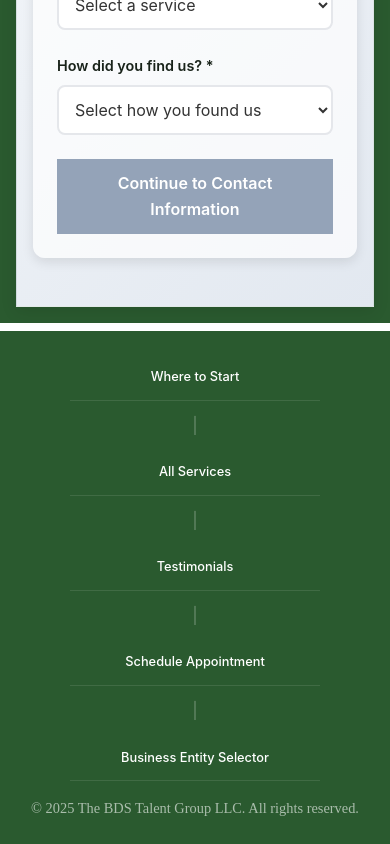
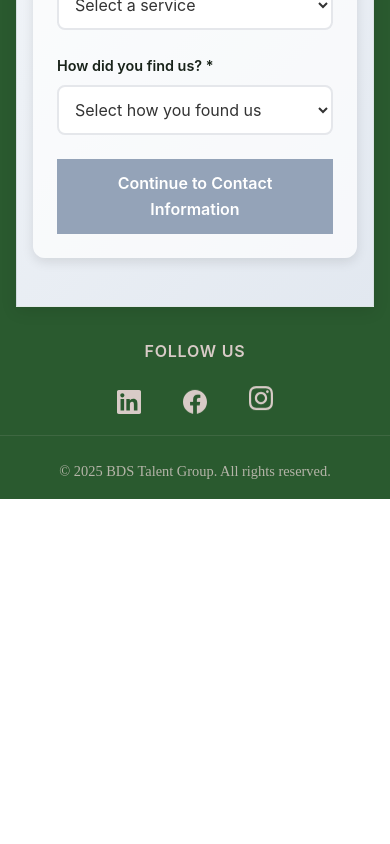
Before and after one commit to CartezDew/bdsfrontend, a React (Vite) app: page /get-started in a window 390 px wide. Shown: the part 1551-2395 px from the top of the page. After the commit the page ends 2050 px from the top, so only its background shows below. Built offline with nearby package versions, Linux system fonts and the light colour scheme.

Commit message:
updated responsive design for the footer at 680px breakpoint and added social media buttons and removed links to pages

```diff
--- a/src/components/Footer.jsx
+++ b/src/components/Footer.jsx
@@ -6,163 +6,110 @@ const Footer = () => {
   const location = useLocation();
   const navigate = useNavigate();
 
-  // Helper function to scroll to sections on current page
   const scrollToSection = (sectionId) => {
-    // If we're not on the home page, navigate to the home page with hash
     if (location.pathname !== '/') {
-      navigate(`/#${sectionId}`);
-      return;
+      navigate('/', { state: { scrollTo: sectionId } });
+    } else {
+      const element = document.getElementById(sectionId);
+      if (element) {
+        const navbar = document.querySelector('.navbar-container');
+        const navbarHeight = navbar ? navbar.offsetHeight : 0;
+        const elementTop = element.offsetTop;
+        const scrollPosition = elementTop - navbarHeight;
+
+        window.scrollTo({
+          top: scrollPosition,
+          behavior: 'smooth'
+        });
       }
-
-    const element = document.getElementById(sectionId)
-    if (element) {
-      const navbarEl = document.querySelector('.navbar')
-      const navbarHeight = navbarEl ? navbarEl.getBoundingClientRect().height : 0
-      const rectTop = element.getBoundingClientRect().top + window.scrollY
-      const styles = window.getComputedStyle(element)
-      const marginTop = parseFloat(styles.marginTop) || 0
-      const borderTop = parseFloat(styles.borderTopWidth) || 0
-
-      let scrollPosition
-      if (sectionId === 'avoid-confusion') {
-        // Align the very top of AvoidConfusion with viewport top
-        scrollPosition = rectTop - marginTop - borderTop
-      } else if (sectionId === 'why-us') {
-        // Scroll to the bottom of the previous section (hero/services) so that
-        // the top of MeetTheOwner (next section) is visible. We approximate by
-        // aligning why-us bottom to viewport top using its height.
-        const sectionHeight = element.offsetHeight
-        scrollPosition = rectTop + sectionHeight - navbarHeight
-      } else if (sectionId === 'social-proof') {
-        // Same style as Meet the CEO logic: align the bottom of the preceding
-        // section (services) so the testimonials are fully visible.
-        const servicesEl = document.getElementById('services')
-        if (servicesEl) {
-          const servicesTop = servicesEl.getBoundingClientRect().top + window.scrollY
-          const servicesStyles = window.getComputedStyle(servicesEl)
-          const marginBottom = parseFloat(servicesStyles.marginBottom) || 0
-          const servicesBottom = servicesTop + servicesEl.offsetHeight + marginBottom
-          scrollPosition = servicesBottom - navbarHeight
-        } else {
-          // Fallback
-          scrollPosition = rectTop - navbarHeight - marginTop - borderTop
-        }
-      } else if (sectionId === 'entity-selector') {
-        // Prefer precise alignment: navbar bottom flush with top of entity selector
-        const targetEl = document.getElementById('entity-selector')
-        const computeEntityTop = () => {
-          const navbar = document.querySelector('.navbar')
-          const navH = navbar ? navbar.getBoundingClientRect().height : 0
-          if (targetEl) {
-            const tTop = targetEl.getBoundingClientRect().top + window.scrollY
-            const tStyles = window.getComputedStyle(targetEl)
-            const tMarginTop = parseFloat(tStyles.marginTop) || 0
-            const tBorderTop = parseFloat(tStyles.borderTopWidth) || 0
-            return tTop - navH - tMarginTop - tBorderTop
-          }
-          // Fallback: bottom of meet-the-owner
-          const meet = document.getElementById('meet-the-owner')
-          if (meet) {
-            const mTop = meet.getBoundingClientRect().top + window.scrollY
-            const mBottom = mTop + meet.offsetHeight
-            return mBottom - navH
-          }
-          return rectTop - navbarHeight - marginTop - borderTop
-        }
-        scrollPosition = computeEntityTop()
-        // post-adjust in case navbar size changes during scroll
-        window.scrollTo({ top: scrollPosition, behavior: 'smooth' })
-        setTimeout(() => {
-          window.scrollTo({ top: computeEntityTop(), behavior: 'auto' })
-        }, 300)
-        setTimeout(() => {
-          window.scrollTo({ top: computeEntityTop(), behavior: 'auto' })
-        }, 700)
-        return
-      } else if (sectionId === 'appointment-scheduler') {
-        // Scroll to the bottom of the OfficeHoursLocations section so the
-        // scheduler is fully visible; fallback to aligning its own top if mounted.
-        const officeEl = document.getElementById('contact')
-        const schedulerEl = document.querySelector('.appointment-scheduler')
-        const computeSchedulerTop = () => {
-          const navbar = document.querySelector('.navbar')
-          const navH = navbar ? navbar.getBoundingClientRect().height : 0
-          if (schedulerEl) {
-            const sTop = schedulerEl.getBoundingClientRect().top + window.scrollY
-            const sStyles = window.getComputedStyle(schedulerEl)
-            const sMarginTop = parseFloat(sStyles.marginTop) || 0
-            const sBorderTop = parseFloat(sStyles.borderTopWidth) || 0
-            return sTop - navH - sMarginTop - sBorderTop
-          }
-          if (officeEl) {
-            const oTop = officeEl.getBoundingClientRect().top + window.scrollY
-            const oBottom = oTop + officeEl.offsetHeight
-            return oBottom - navH
-          }
-          return rectTop - navbarHeight - marginTop - borderTop
-        }
-        const pos = computeSchedulerTop()
-        window.scrollTo({ top: pos, behavior: 'smooth' })
-        setTimeout(() => window.scrollTo({ top: computeSchedulerTop(), behavior: 'auto' }), 300)
-        setTimeout(() => window.scrollTo({ top: computeSchedulerTop(), behavior: 'auto' }), 700)
-        return
-      } else {
-        scrollPosition = rectTop - navbarHeight - marginTop - borderTop
-      }
-
-      window.scrollTo({ top: scrollPosition, behavior: 'smooth' })
     }
   };
 
   return (
     <footer className="footer">
-      <div className="footer-content">
-        <div className="footer-nav">
+      {/* Desktop Navigation - Hidden below 680px */}
+      <div className="footer-nav desktop-only">
         <button
+          onClick={() => scrollToSection('avoid-confusion')}
           className="footer-nav-btn"
-                onClick={() => scrollToSection('avoid-confusion')}
         >
           Where to Start
         </button>
         <span className="footer-separator">|</span>
+
         <button
+          onClick={() => scrollToSection('services')}
           className="footer-nav-btn"
-                onClick={() => {
-                    if (location.pathname === '/services') {
-                        window.scrollTo({ top: 0, behavior: 'smooth' })
-                    } else {
-                        navigate('/services')
-                    }
-                }}
         >
           All Services
         </button>
         <span className="footer-separator">|</span>
+
         <button
+          onClick={() => scrollToSection('social-proof')}
           className="footer-nav-btn"
-                onClick={() => scrollToSection('social-proof')}
         >
           Testimonials
         </button>
         <span className="footer-separator">|</span>
+
         <button
+          onClick={() => scrollToSection('appointment-scheduler')}
           className="footer-nav-btn"
-                onClick={() => scrollToSection('appointment-scheduler')}
         >
           Schedule Appointment
         </button>
         <span className="footer-separator">|</span>
+
         <button
+          onClick={() => scrollToSection('meet-the-owner')}
           className="footer-nav-btn"
-                onClick={() => scrollToSection('entity-selector')}
         >
           Business Entity Selector
         </button>
       </div>
-        <div className="footer-divider"></div>
+
+      {/* Mobile Social Media - Hidden above 680px */}
+      <div className="footer-social mobile-only">
+        <h3 className="footer-social-title">Follow Us</h3>
+        <div className="footer-social-buttons">
+          <a
+            href="https://www.linkedin.com/in/bdavis0890/"
+            target="_blank"
+            rel="noopener noreferrer"
+            className="footer-social-btn linkedin"
+          >
+            <svg className="footer-social-icon" viewBox="0 0 24 24" fill="currentColor">
+              <path d="M20.447 20.452h-3.554v-5.569c0-1.328-.027-3.037-1.852-3.037-1.853 0-2.136 1.445-2.136 2.939v5.667H9.351V9h3.414v1.561h.046c.477-.9 1.637-1.85 3.37-1.85 3.601 0 4.267 2.37 4.267 5.455v6.286zM5.337 7.433c-1.144 0-2.063-.926-2.063-2.065 0-1.138.92-2.063 2.063-2.063 1.14 0 2.064.925 2.064 2.063 0 1.139-.925 2.065-2.064 2.065zm1.782 13.019H3.555V9h3.564v11.452zM22.225 0H1.771C.792 0 0 .774 0 1.729v20.542C0 23.227.792 24 1.771 24h20.451C23.2 24 24 23.227 24 22.271V1.729C24 .774 23.2 0 22.222 0h.003z"/>
+            </svg>
+          </a>
+
+          <a
+            href="https://www.facebook.com/bdstalentgroup"
+            target="_blank"
+            rel="noopener noreferrer"
+            className="footer-social-btn facebook"
+          >
+            <svg className="footer-social-icon" viewBox="0 0 24 24" fill="currentColor">
+              <path d="M24 12.073c0-6.627-5.373-12-12-12s-12 5.373-12 12c0 5.99 4.388 10.954 10.125 11.854v-8.385H7.078v-3.47h3.047V9.43c0-3.007 1.792-4.669 4.533-4.669 1.312 0 2.686.235 2.686.235v2.953H15.83c-1.491 0-1.956.925-1.956 1.874v2.25h3.328l-.532 3.47h-2.796v8.385C19.612 23.027 24 18.062 24 12.073z"/>
+            </svg>
+          </a>
+
+          <a
+            href="https://www.instagram.com/bdstalentgroup"
+            target="_blank"
+            rel="noopener noreferrer"
+            className="footer-social-btn instagram"
+          >
+            <svg className="footer-social-icon" viewBox="0 0 24 24" fill="currentColor">
+              <path d="M12 2.163c3.204 0 3.584.012 4.85.07 3.252.148 4.771 1.691 4.919 4.919.058 1.265.069 1.645.069 4.849 0 3.205-.012 3.584-.069 4.849-.149 3.225-1.664 4.771-4.919 4.919-1.266.058-1.644.07-4.85.07-3.204 0-3.584-.012-4.849-.07-3.26-.149-4.771-1.699-4.919-4.92-.058-1.265-.07-1.644-.07-4.849 0-3.204.013-3.583.07-4.849.149-3.227 1.664-4.771 4.919-4.919 1.266-.057 1.645-.069 4.849-.069zm0-2.163c-3.259 0-3.667.014-4.947.072-4.358.2-6.78 2.618-6.98 6.98-.059 1.281-.073 1.689-.073 4.948 0 3.259.014 3.668.072 4.948.2 4.358 2.618 6.78 6.98 6.98 1.281.058 1.689.072 4.948.072 3.259 0 3.668-.014 4.948-.072 4.354-.2 6.782-2.618 6.979-6.98.059-1.28.073-1.689.073-4.948 0-3.259-.014-3.667-.072-4.947-.196-4.354-2.617-6.78-6.979-6.98-1.281-.059-1.69-.073-4.949-.073zm0 5.838c-3.403 0-6.162 2.759-6.162 6.162s2.759 6.163 6.162 6.163 6.162-2.759 6.162-6.163c0-3.403-2.759-6.162-6.162-6.162zm0 10.162c-2.209 0-4-1.79-4-4 0-2.209 1.791-4 4-4s4 1.791 4 4c0 2.21-1.791 4-4 4zm6.406-11.845c-.796 0-1.441.645-1.441 1.44s.645 1.44 1.441 1.44c.795 0 1.439-.645 1.439-1.44s-.644-1.44-1.439-1.44z"/>
+            </svg>
+          </a>
+        </div>
+      </div>
+
       <div className="footer-copyright">
-          <p>&copy; 2025 The BDS Talent Group LLC. All rights reserved.</p>
-        </div>
+        <p>&copy; 2025 BDS Talent Group. All rights reserved.</p>
       </div>
     </footer>
   );
--- a/src/styles/footer.css
+++ b/src/styles/footer.css
@@ -1,98 +1,166 @@
-/* Footer Styles */
+/* Footer Container */
 .footer {
-  background-color: var(--color-hunter-green);
-  color: white;
-  text-align: center;
+  background: var(--color-hunter-green);
+  color: var(--color-timberwolf);
   padding: 1rem 0;
-  width: 100vw;
-  margin-top: 0;
-}
-
-.footer-content {
-  max-width: 1300px;
-  margin: 0 auto;
-  padding: 0;
   text-align: center;
 }
 
-.footer-content p {
-  margin: 0;
-  font-size: .9rem;
-  font-weight: 500;
-  opacity: 0.6;
-}
-
-/* Footer Navigation */
-.footer-nav {
+/* Desktop Navigation Footer - Visible above 680px */
+.footer-nav.desktop-only {
   display: flex;
-  flex-wrap: wrap;
   justify-content: center;
   align-items: center;
-  gap: .2rem;
-  width: 100%;
-  max-width: 100%;
-  box-sizing: border-box;
-  padding-bottom: 1rem;
-
+  gap: 1rem;
+  margin-bottom: 1rem;
+  flex-wrap: wrap;
 }
 
 .footer-nav-btn {
-  background: transparent;
-  color: white;
+  background: none;
   border: none;
-  padding: 0.5rem 0.75rem;
-  font-size: 0.8rem;
-  font-weight: 500;
+  color: var(--color-timberwolf);
+  font-size: clamp(0.6rem, 1vw, 1.2rem);
   cursor: pointer;
+  padding: 0.5rem .5rem;
   transition: all 0.3s ease;
-  text-decoration: none;
-  display: inline-block;
-  text-align: center;
-  white-space: nowrap;
-  margin: 0;
-  box-sizing: border-box;
-  border-bottom: 1px solid rgba(255, 255, 255, 0.1);
+  text-transform: uppercase;
+  letter-spacing: 0.05em;
 }
 
 .footer-nav-btn:hover {
+  color: var(--color-timberwolf);
   background-color: var(--color-sinopia);
   transform: translateY(-2px);
-}
-
-
-.footer-copyright {
-  padding-top: 0rem;
+  font-weight: 700;
 }
 
 .footer-separator {
-  color: rgba(255, 255, 255, 0.4);
-  font-weight: 300;
+  color: var(--color-timberwolf);
+  opacity: 0.3 !important;
 }
 
-/* Responsive Footer */
-@media (max-width: 768px) {
-  .footer {
-    padding: 1.5rem 0;
-    margin-top: 0.5rem;
+/* Mobile Social Media Footer - Hidden above 680px */
+.footer-social.mobile-only {
+  display: none;
+}
+
+.footer-social-title {
+  color: var(--color-timberwolf);
+  font-size: 1.2rem;
+  font-weight: 600;
+  margin-bottom: 1rem;
+  text-transform: uppercase;
+  letter-spacing: 0.05em;
+}
+
+.footer-social-buttons {
+  display: flex;
+  justify-content: center;
+  gap: 1.5rem;
+  flex-wrap: wrap;
+  margin-bottom: .5rem;
+}
+
+.footer-social-btn {
+  display: flex;
+  align-items: center;
+  justify-content: center;
+  padding: 1rem;
+  border-radius: 0.5rem;
+  text-decoration: none;
+  color: var(--color-timberwolf);
+  transition: all 0.3s ease;
+  min-width: 60px;
+  min-height: 60px;
+}
+
+.footer-social-btn:hover {
+  transform: translateY(-3px);
+  box-shadow: 0 8px 25px rgba(216, 203, 199, 0.3);
+}
+
+.footer-social-btn.linkedin:hover {
+  border-color: #0077b5;
+  background-color: #0077b5;
+  color: white;
+}
+
+.footer-social-btn.facebook:hover {
+  border-color: #1877f2;
+  background-color: #1877f2;
+  color: white;
+}
+
+.footer-social-btn.instagram:hover {
+  border-color: #e4405f;
+  background-color: #e4405f;
+  color: white;
+}
+
+.footer-social-icon {
+  width: 2rem;
+  height: 2rem;
+}
+
+/* Copyright Section */
+.footer-copyright {
+  padding-top: 1.5rem;
+  border-top: 1px solid rgba(216, 203, 199, 0.15);
+  opacity: 0.8;
+}
+
+.footer-copyright p {
+  margin: 0;
+  font-size: 0.9rem;
+}
+
+/* Mobile Responsiveness - Show social media, hide navigation */
+@media (max-width: 680px) {
+  .footer-nav.desktop-only {
+    display: none;
   }
 
-  .footer-content {
-    padding: 0 1rem;
+  .footer-social.mobile-only {
+    display: block;
   }
 
-  .footer-content p {
-    font-size: 0.9rem;
+  .footer-social-title {
+    font-size: 1rem;
+    margin-bottom: 0.75rem;
   }
 
-  .footer-nav {
-    flex-direction: column;
-    align-items: center;
-    gap: 0.75rem;
+  .footer-social-buttons {
+    gap: 1rem;
+    margin-bottom: .5rem;
   }
 
-  .footer-nav-btn {
-    width: 100%;
-    max-width: 250px;
-    padding: 0.75rem 1rem;
+  .footer-social-btn {
+    padding: 0.75rem;
+    min-width: 50px;
+    min-height: 50px;
+    animation: subtle-bounce 2s ease-in-out infinite;
+  }
+
+  .footer-social-btn:nth-child(1) { animation-delay: 0s; }
+  .footer-social-btn:nth-child(2) { animation-delay: 0.3s; }
+  .footer-social-btn:nth-child(3) { animation-delay: 0.6s; }
+
+  .footer-social-icon {
+    width: 1.5rem;
+    height: 1.5rem;
   }
 }
+
+/* Subtle bounce animation for mobile social media buttons */
+@keyframes subtle-bounce {
+  0%, 20%, 50%, 80%, 100% {
+    transform: translateY(0);
+  }
+  40% {
+    transform: translateY(-8px);
+  }
+  60% {
+    transform: translateY(-4px);
+  }
+}
```
Lines whose indentation alone changed are shown as unchanged.
